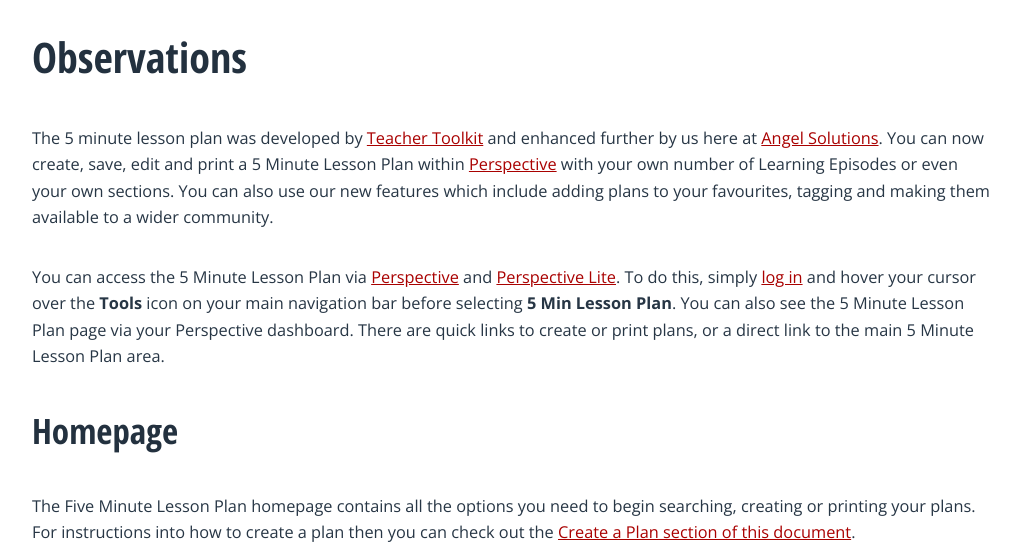
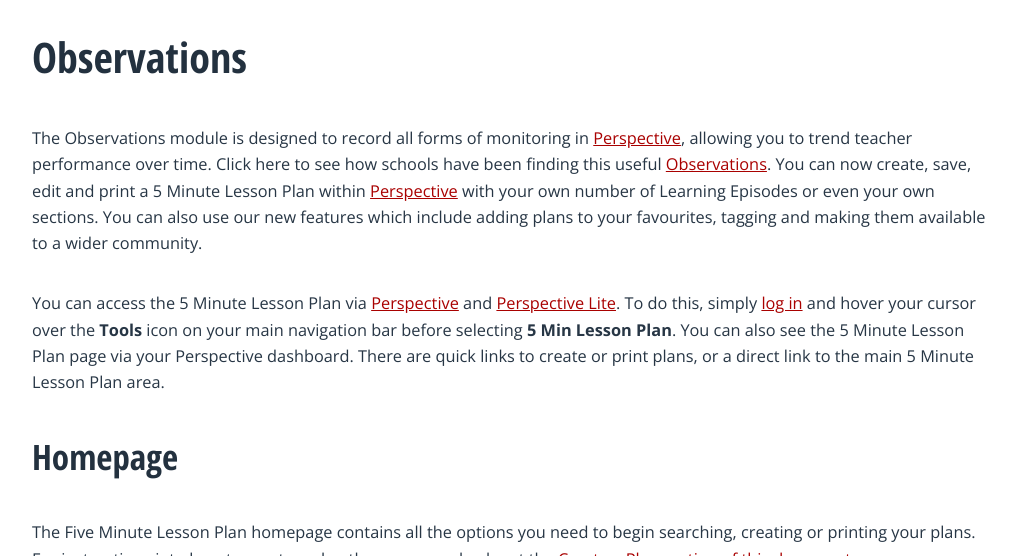
Before and after one commit to angelsolutions/5minutelessonplan, a Jekyll site: the page built from observations.md, in a window 1280 px wide and 900 px high, cut to the strip 329-885 px from the top of the window. Shown: the whole strip, without its empty margins (128-1148 px from the left). Built offline with Jekyll 4.4.1, drawn with Linux system fonts in a browser that asks for light colours; nearby versions of some CDN libraries; comment, search, counter and statistics services are not loaded.

Commit message:
Update observations.md

```diff
--- a/observations.md
+++ b/observations.md
@@ -4,7 +4,7 @@
 ---
 
 # Observations
-The 5 minute lesson plan was developed by [Teacher Toolkit](http://teachertoolkit.me/) and enhanced further by us here at [Angel Solutions](http://www.angelssolutions.co.uk). You can now create, save, edit and print a 5 Minute Lesson Plan within [Perspective](http://www.angelsolutions.co.uk/products/perspective) with your own number of Learning Episodes or even your own sections. You can also use our new features which include adding plans to your favourites, tagging and making them available to a wider community.
+The Observations module is designed to record all forms of monitoring in [Perspective](http://www.angelsolutions.co.uk/products/perspective), allowing you to trend teacher performance over time. Click here to see how schools have been finding this useful [Observations](http://www.angelsolutions.co.uk/products/perspective/testimonials/#). You can now create, save, edit and print a 5 Minute Lesson Plan within [Perspective](http://www.angelsolutions.co.uk/products/perspective) with your own number of Learning Episodes or even your own sections. You can also use our new features which include adding plans to your favourites, tagging and making them available to a wider community.
 
 You can access the 5 Minute Lesson Plan via [Perspective](http://www.angelsolutions.co.uk/products/perspective) and [Perspective Lite](http://www.angelsolutions.co.uk/products/perspective/lite). To do this, simply [log in](https://perspective.angelsolutions.co.uk/perspective/login.aspx) and hover your cursor over the **Tools** icon on your main navigation bar before selecting **5 Min Lesson Plan**. You can also see the 5 Minute Lesson Plan page via your Perspective dashboard. There are quick links to create or print plans, or a direct link to the main 5 Minute Lesson Plan area.
 
```
